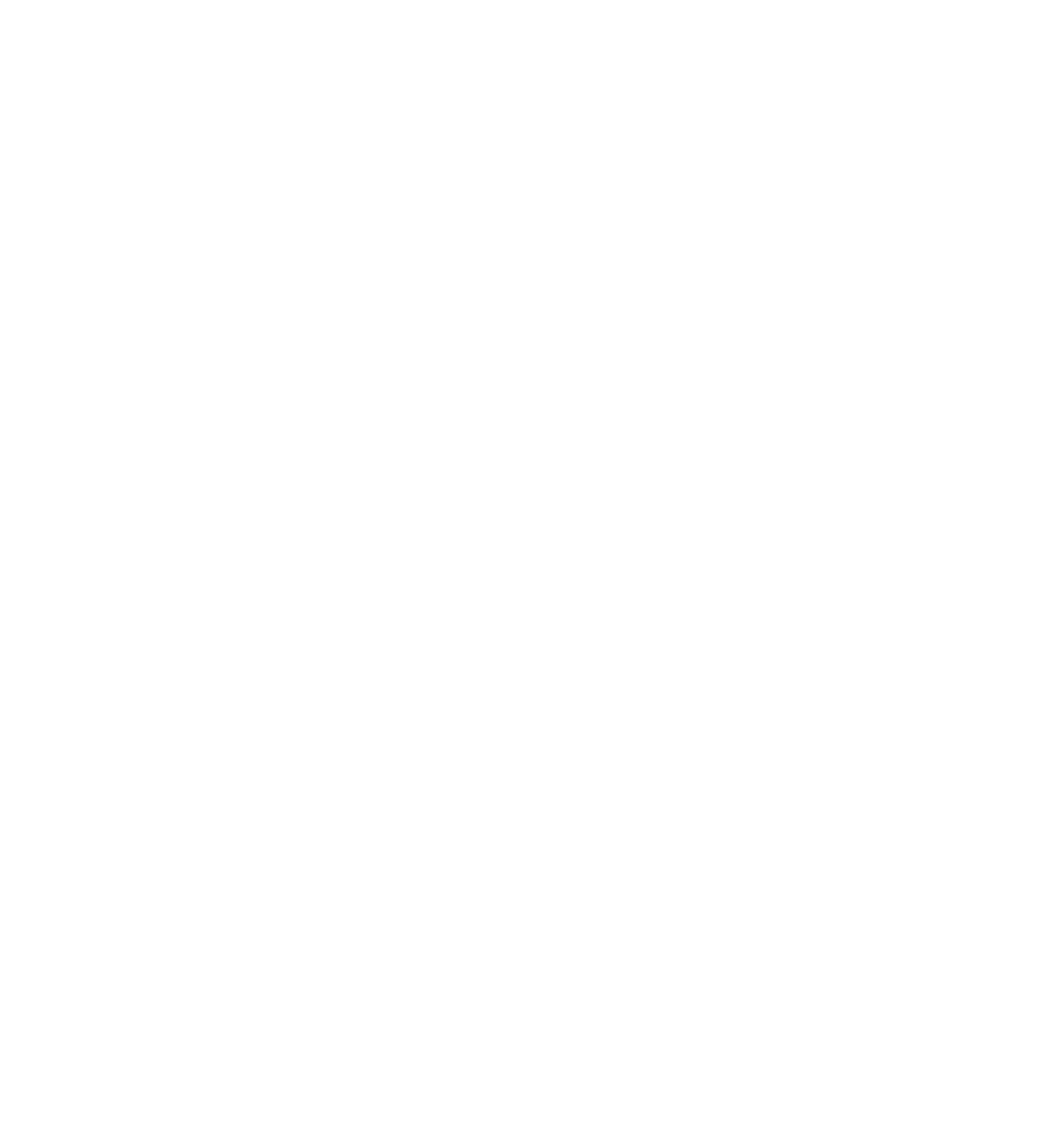
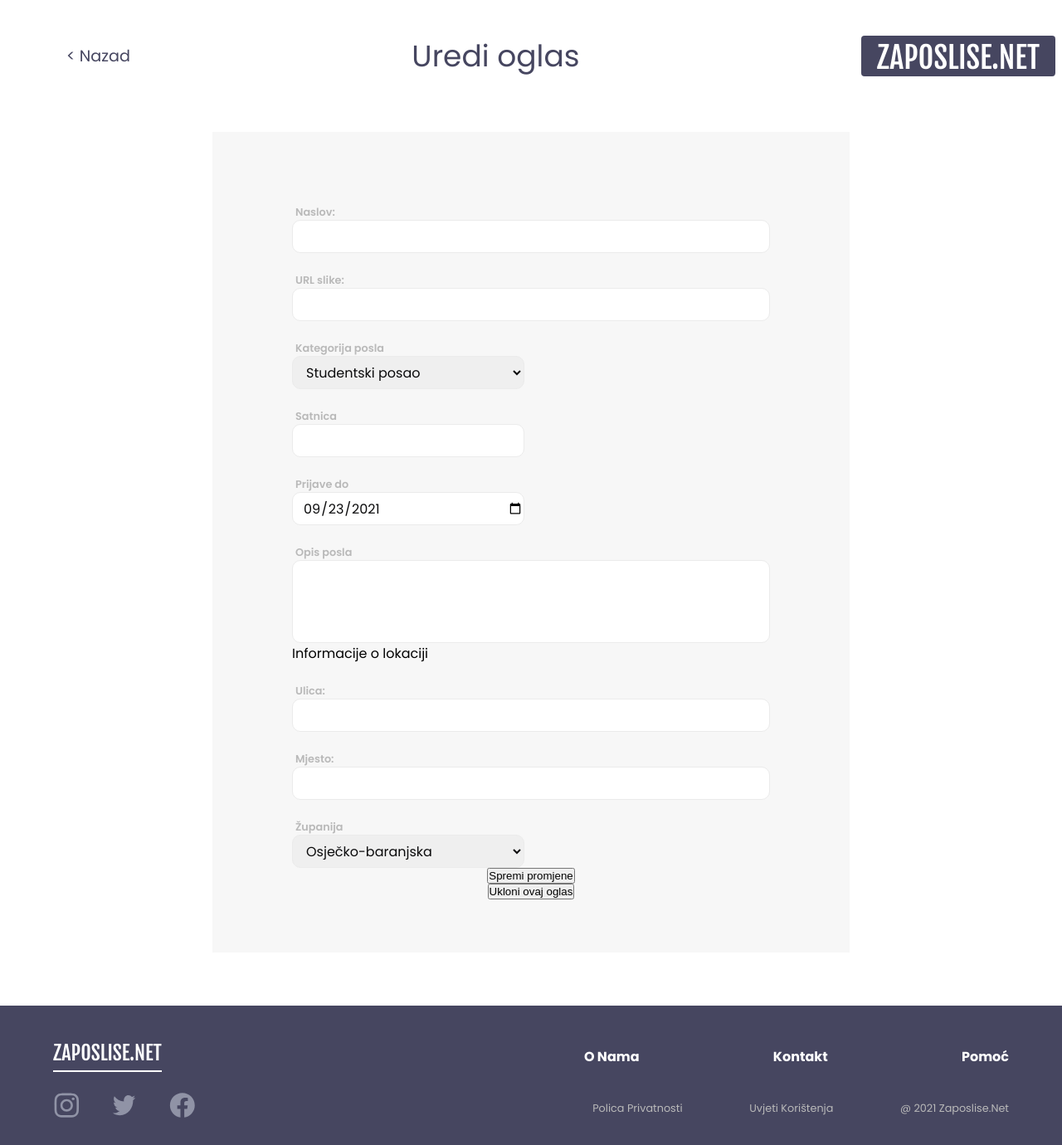
Before and after one commit to Zec-LST/Zaposli-Se-Net, a PHP site: page /employer/update.php in a window 1280 px wide. Before the commit the page is empty. Shown: the whole page at 83% size. Before the commit the page ends 800 px from the top, so only its background shows below. Run offline with PHP 8.4, Linux system fonts and the light colour scheme.

Commit message:
Feature/update (#7)
* link to login adn registration

* Add form done

* update page done

```diff
--- a/employer/add.css
+++ b/employer/add.css
@@ -129,7 +129,11 @@ form label {
   resize: none;
 }
 
+<<<<<<< HEAD
+.submit-button, .delete-btn {
+=======
 .submit-button {
+>>>>>>> dev
   border: 3px solid #464660;
   border-radius: 4px;
   text-transform: uppercase;
@@ -138,21 +142,46 @@ form label {
   color: #464660;
   padding-top: 20px;
   padding-bottom: 20px;
+<<<<<<< HEAD
+  padding-left: 40px;
+  padding-right: 40px;
+=======
   padding-left: 60px;
   padding-right: 60px;
+>>>>>>> dev
   font-size: 1.2em;
   display: inline;
   margin-top: 40px;
   outline: none;
+<<<<<<< HEAD
+  width: 340px;
+  transition: all .5s ease;
+}
+
+.delete-btn {
+    border: 3px solid red;
+    color: red;
+}
+
+=======
   width: 280px;
   transition: all .5s ease;
 }
 
+>>>>>>> dev
 .submit-button:hover {
     color: white;
     background-color: #464660;
 }
 
+<<<<<<< HEAD
+.delete-btn:hover {
+  color: white;
+  background-color: red;
+}
+
+=======
+>>>>>>> dev
 .location-title {
   margin-top: 40px;
   width: 280px;
--- a/employer/update.php
+++ b/employer/update.php
@@ -0,0 +1,117 @@
+<?php
+
+?>
+<!DOCTYPE html>
+<html lang="en" dir="ltr">
+  <head>
+    <meta charset="utf-8">
+    <meta http-equiv="X-UA-Compatible" content="IE=edge">
+    <meta name="viewport" content="width=device-width, initial-scale=1.0, maximum-scale=1.0">
+    <title>add ad</title>
+    <link rel='stylesheet' href='add.css'/>
+    <link rel="preconnect" href="https://fonts.googleapis.com">
+    <link rel="preconnect" href="https://fonts.gstatic.com" crossorigin>
+    <link href="https://fonts.googleapis.com/css2?family=Fjalla+One&family=Poppins:wght@400;500;600;700&display=swap" rel="stylesheet">
+  </head>
+  <body>
+    <header>
+      <a class="back-btn" href="/">< Nazad</a>
+      <h1>Uredi oglas</h1>
+      <div class="logo">
+        <a href="/">Zaposlise.net</a>
+      </div>
+    </header>
+
+    <div class="page-content">
+      <form class="add-ad-form" method="POST" action="">
+        <div class="inputs">
+          <label for="url">Naslov:</label>
+          <input type="text" name="title" id="title">
+
+          <label for="url">URL slike:</label>
+          <span class="error"><?php if (isset($urlError)) echo $urlError ?></span>
+          <input type="text" name="url" id="url">
+
+          <div class="filter">
+            <label for="category">Kategorija posla</label>
+            <select name="category" id="county">
+              <option value="volvo">Studentski posao</option>
+            </select>
+          </div>
+
+          <label for="salary">Satnica</label>
+          <input type="text" name="salary" id="salary">
+
+          <label for="date">Prijave do</label>
+          <input type="date" name="date" id="date" value="2021-09-23">
+
+          <label for="description">Opis posla</label>
+          <textarea rows="5" cols = "60" type="text" name="description" id="description"></textarea>
+
+          <p class="location-title">Informacije o lokaciji</p>
+          <label for="url">Ulica:</label>
+          <input type="text" name="street" id="street">
+
+          <label for="url">Mjesto:</label>
+          <input type="text" name="place" id="place">
+
+          <div class="filter">
+            <label for="county">Županija</label>
+            <select name="county" id="county">
+              <option value="volvo">Osječko-baranjska</option>
+              <option value="saab">Zagrebačka</option>
+              <option value="mercedes">Požeško-slavonska</option>
+              <option value="audi">Dubrovačka</option>
+            </select>
+          </div>
+        </div>
+        <input class="submit-button" type="submit" value="Spremi promjene" id="submit">
+        <form class="delete-form" method="POST" action="">
+          <input type="submit" name="delete" class="delete-btn" value="Ukloni ovaj oglas">
+        </form>
+      </form>
+    </div>
+
+    <footer>
+      <div class='footer-info'>
+        <a class="footer-logo" href="/">Zaposlise.net</a>
+        <div class='footer-info-links'>
+           <a aria-label="Pritisnuti za više informacija o nama" href="/">O nama</a>
+           <a aria-label="Pritisnuti za kontaktiranje" href="/">Kontakt</a></li>
+           <a aria-label="Pritisnuti za pomoć" href="#">Pomoć</a>
+         </ul>
+        </div>
+     </div>
+
+     <div class="footer-social-privacy">
+       <div class="footer-social">
+         <a href='https://www.instagram.com/'>
+           <img src='../images/icon-instagram.svg' aria-label="Pritisnuti za
+           otvaranje Instagram profila"
+           alt='Instagram logo' loading = 'lazy'>
+         </a>
+         <a href='https://twitter.com/'>
+           <img src='../images/icon-twitter.svg' alt='Twitter logo'
+           aria-label="Pritisnuti za otvaranje Twitter profila"
+           loading = 'lazy'>
+         </a>
+         <a href='https://www.facebook.com/'>
+           <img src='../images/icon-facebook.svg' alt='Facebook logo'
+           aria-label="Pritisnuti za otvaranje Facebook profila"
+           loading = 'lazy'>
+         </a>
+       </div>
+
+       <div class="footer-privacy">
+         <a aria-label="Pritisnuti za otvaranje police privatnosti" href='/'>Polica privatnosti</a>
+         <a aria-label="Pritisnuti za otvaranje uvjeta korištenja" href='/'>Uvjeti korištenja</a></li>
+         <a href='/'>@ 2021 zaposlise.net</a>
+       </div>
+     </div>
+    </footer>
+
+    <script type="text/javascript">
+
+    </script>
+  </body>
+</html>
```
